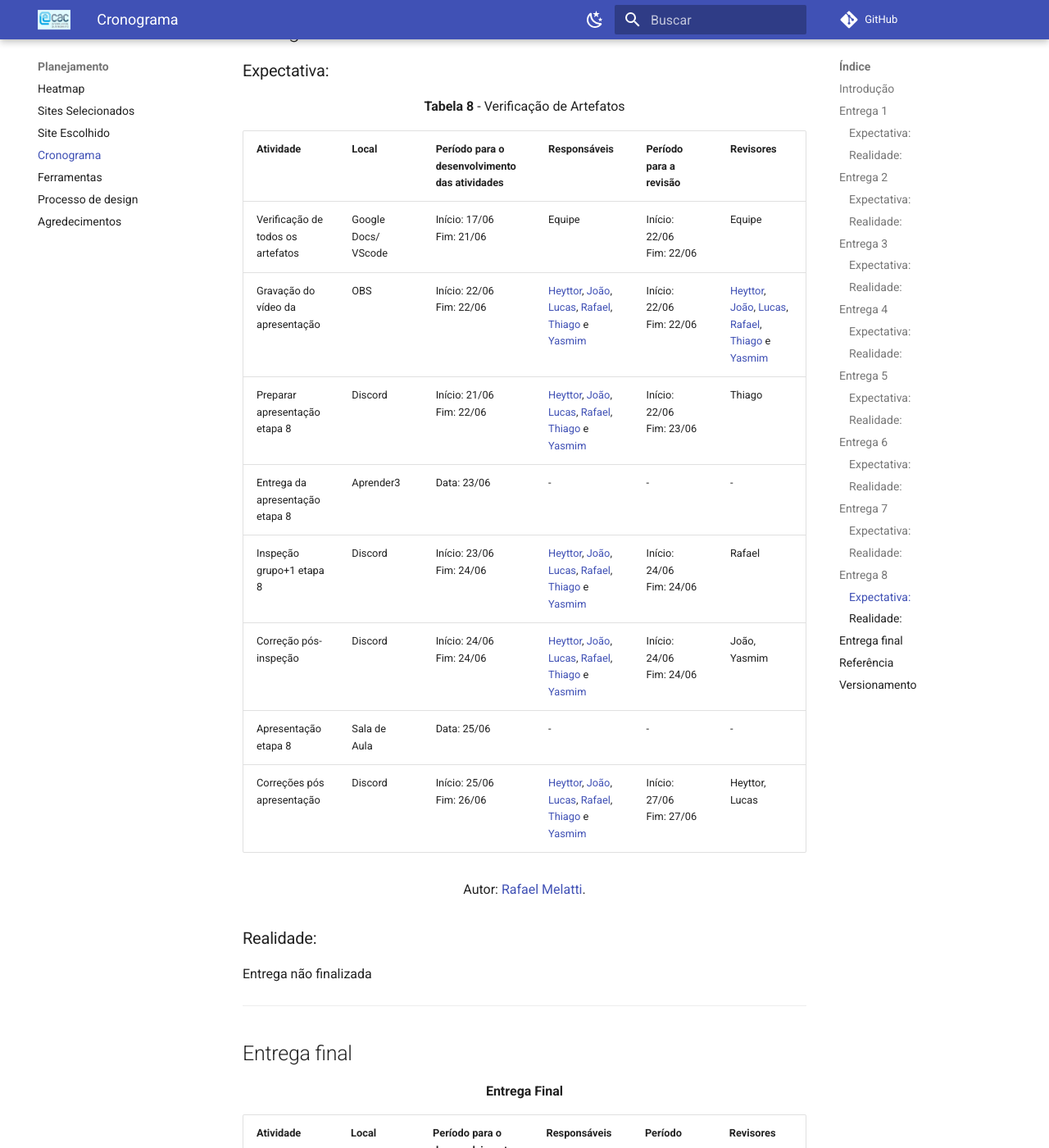
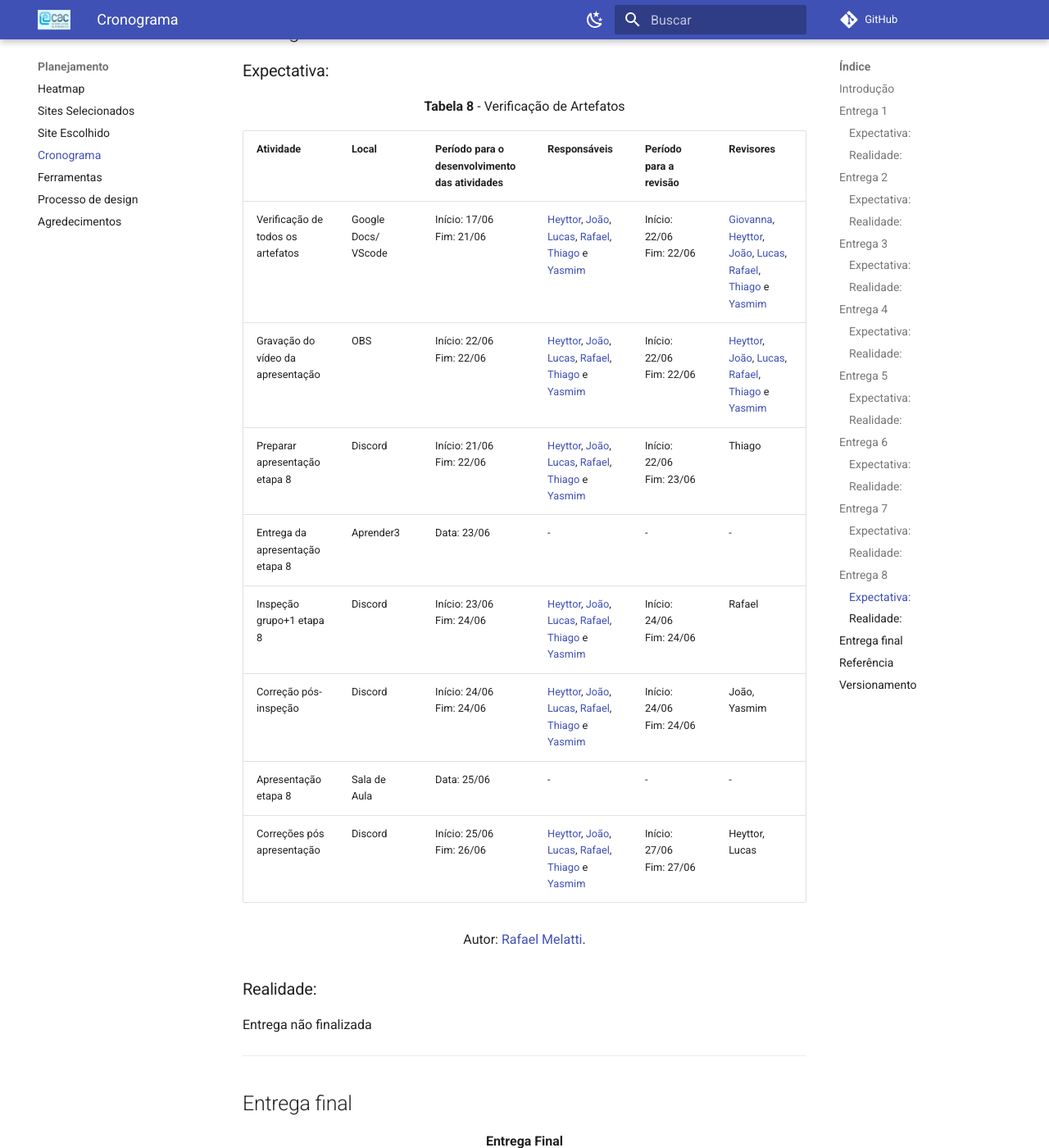
Before and after one commit to Interacao-Humano-Computador/2026.1-Grupo01, an MkDocs documentation site: the page built from docs/Planejamento/cronograma.md, in a window 1280 px wide and 1400 px high, scrolled down 11441 px. Shown: the whole window at 82% size. Built offline with MkDocs 1.6.1 and Material for MkDocs 9.7.7, drawn with Linux system fonts in a browser that asks for light colours; comment, search, counter and statistics services are not loaded; some of the changed text lies outside the part shown.

Commit message:
Retirada de todos os lugares do cronograma em que havia 'equipe'

```diff
--- a/docs/Planejamento/cronograma.md
+++ b/docs/Planejamento/cronograma.md
@@ -25,7 +25,7 @@
 | Justificar site selecionado | Google Docs/ VScode | Início: 07/04 <br>Fim: 08/04 | João | Início: 09/04 <br>Fim: 09/04 | Thiago |
 | Elaboração do cronograma | Google Docs/ VScode | Início: 07/04 <br>Fim: 09/04 | Giovanna, Rafael | Início: 10/04 <br>Fim: 10/04 | Heyttor, Yasmim |
 | Criar github pages | Github | Início: 07/04 <br>Fim: 09/04 | Heyttor | Início: 09/04 <br>Fim: 09/04 | [Giovanna](https://github.com/giovannabrito19), [Heyttor](https://github.com/H3ytt0r62), [João](https://github.com/Blazemorales), [Lucas](https://github.com/lucaszg-g), [Rafael](https://github.com/Romm-0), [Thiago](https://github.com/thgomxs) e [Yasmim](https://github.com/YasminDayrell) |
-| Gravação do vídeo | OBS | Início: 10/04 <br>Fim: 10/04 | Equipe | Início: 10/04 <br>Fim: 10/04 | [Giovanna](https://github.com/giovannabrito19), [Heyttor](https://github.com/H3ytt0r62), [João](https://github.com/Blazemorales), [Lucas](https://github.com/lucaszg-g), [Rafael](https://github.com/Romm-0), [Thiago](https://github.com/thgomxs) e [Yasmim](https://github.com/YasminDayrell) |
+| Gravação do vídeo | OBS | Início: 10/04 <br>Fim: 10/04 | [Giovanna](https://github.com/giovannabrito19), [Heyttor](https://github.com/H3ytt0r62), [João](https://github.com/Blazemorales), [Lucas](https://github.com/lucaszg-g), [Rafael](https://github.com/Romm-0), [Thiago](https://github.com/thgomxs) e [Yasmim](https://github.com/YasminDayrell) | Início: 10/04 <br>Fim: 10/04 | [Giovanna](https://github.com/giovannabrito19), [Heyttor](https://github.com/H3ytt0r62), [João](https://github.com/Blazemorales), [Lucas](https://github.com/lucaszg-g), [Rafael](https://github.com/Romm-0), [Thiago](https://github.com/thgomxs) e [Yasmim](https://github.com/YasminDayrell) |
 | Preparar apresentação etapa 1 | Discord | Início: 11/04 <br>Fim: 11/04 | [Giovanna](https://github.com/giovannabrito19), [Heyttor](https://github.com/H3ytt0r62), [João](https://github.com/Blazemorales), [Lucas](https://github.com/lucaszg-g), [Rafael](https://github.com/Romm-0), [Thiago](https://github.com/thgomxs) e [Yasmim](https://github.com/YasminDayrell) | Início: 12/04 <br>Fim: 12/04 | João |
 | Entrega da apresentação etapa 1 | Aprender3 | Data: 12/04 | - | - | - |
 | Inspeção grupo+1 etapa 1 | Discord | Início: 12/04 <br>Fim: 13/04 | [Giovanna](https://github.com/giovannabrito19), [Heyttor](https://github.com/H3ytt0r62), [João](https://github.com/Blazemorales), [Lucas](https://github.com/lucaszg-g), [Rafael](https://github.com/Romm-0), [Thiago](https://github.com/thgomxs) e [Yasmim](https://github.com/YasminDayrell) | Início: 13/04 <br>Fim: 13/04 | Rafael |
@@ -206,7 +206,7 @@
 
 | Atividade | Local | Período para o desenvolvimento das atividades | Responsáveis | Período para a revisão | Revisores |
 | --------------------------------- | ---------------- | --------------------- | ------------------ | ---------------------------- | ----------------|
-| Verificação de todos os artefatos | Google Docs/ VScode | Início: 17/06 <br>Fim: 21/06 | Equipe | Início: 22/06 <br>Fim: 22/06 | Equipe |
+| Verificação de todos os artefatos | Google Docs/ VScode | Início: 17/06 <br>Fim: 21/06 | [Heyttor](https://github.com/H3ytt0r62), [João](https://github.com/Blazemorales), [Lucas](https://github.com/lucaszg-g), [Rafael](https://github.com/Romm-0), [Thiago](https://github.com/thgomxs) e [Yasmim](https://github.com/YasminDayrell) | Início: 22/06 <br>Fim: 22/06 | [Giovanna](https://github.com/giovannabrito19), [Heyttor](https://github.com/H3ytt0r62), [João](https://github.com/Blazemorales), [Lucas](https://github.com/lucaszg-g), [Rafael](https://github.com/Romm-0), [Thiago](https://github.com/thgomxs) e [Yasmim](https://github.com/YasminDayrell) |
 | Gravação do vídeo da apresentação | OBS | Início: 22/06 <br>Fim: 22/06 | [Heyttor](https://github.com/H3ytt0r62), [João](https://github.com/Blazemorales), [Lucas](https://github.com/lucaszg-g), [Rafael](https://github.com/Romm-0), [Thiago](https://github.com/thgomxs) e [Yasmim](https://github.com/YasminDayrell) | Início: 22/06 <br>Fim: 22/06 | [Heyttor](https://github.com/H3ytt0r62), [João](https://github.com/Blazemorales), [Lucas](https://github.com/lucaszg-g), [Rafael](https://github.com/Romm-0), [Thiago](https://github.com/thgomxs) e [Yasmim](https://github.com/YasminDayrell) |
 | Preparar apresentação etapa 8 | Discord | Início: 21/06 <br>Fim: 22/06 | [Heyttor](https://github.com/H3ytt0r62), [João](https://github.com/Blazemorales), [Lucas](https://github.com/lucaszg-g), [Rafael](https://github.com/Romm-0), [Thiago](https://github.com/thgomxs) e [Yasmim](https://github.com/YasminDayrell) | Início: 22/06 <br>Fim: 23/06 | Thiago |
 | Entrega da apresentação etapa 8 | Aprender3 | Data: 23/06 | - | - | - |
@@ -229,7 +229,7 @@
 | Atividade | Local | Período para o desenvolvimento das atividades | Responsáveis | Período para a revisão | Revisores |
 | --------------------------------- | ---------------- | --------------------- | ------------------ | ---------------------------- | ----------------|
 | Preparação da apresentação final | Discord | Início: 24/06 <br>Fim: 28/06 | [Heyttor](https://github.com/H3ytt0r62), [João](https://github.com/Blazemorales), [Lucas](https://github.com/lucaszg-g), [Rafael](https://github.com/Romm-0), [Thiago](https://github.com/thgomxs) e [Yasmim](https://github.com/YasminDayrell) | Início: 29/06 <br>Fim: 29/06 | [Heyttor](https://github.com/H3ytt0r62), [João](https://github.com/Blazemorales), [Lucas](https://github.com/lucaszg-g), [Rafael](https://github.com/Romm-0), [Thiago](https://github.com/thgomxs) e [Yasmim](https://github.com/YasminDayrell) |
-| Gravação do vídeo final | OBS | Início: 30/06 <br>Fim: 30/06 | [Heyttor](https://github.com/H3ytt0r62), [João](https://github.com/Blazemorales), [Lucas](https://github.com/lucaszg-g), [Rafael](https://github.com/Romm-0), [Thiago](https://github.com/thgomxs) e [Yasmim](https://github.com/YasminDayrell) | Início: 30/06 <br>Fim: 01/07 | Equipe |
+| Gravação do vídeo final | OBS | Início: 30/06 <br>Fim: 30/06 | [Heyttor](https://github.com/H3ytt0r62), [João](https://github.com/Blazemorales), [Lucas](https://github.com/lucaszg-g), [Rafael](https://github.com/Romm-0), [Thiago](https://github.com/thgomxs) e [Yasmim](https://github.com/YasminDayrell) | Início: 30/06 <br>Fim: 01/07 | [Heyttor](https://github.com/H3ytt0r62), [João](https://github.com/Blazemorales), [Lucas](https://github.com/lucaszg-g), [Rafael](https://github.com/Romm-0), [Thiago](https://github.com/thgomxs) e [Yasmim](https://github.com/YasminDayrell) |
 | Entrega da apresentação final | Aprender3 | Data: 01/07 | - | - | - |
 
 
```
Also changed, not shown: site/Planejamento/Processo_de_design/index.html, site/Planejamento/cronograma/index.html, site/Planejamento/heatmap/index.html, site/search/search_index.json.
